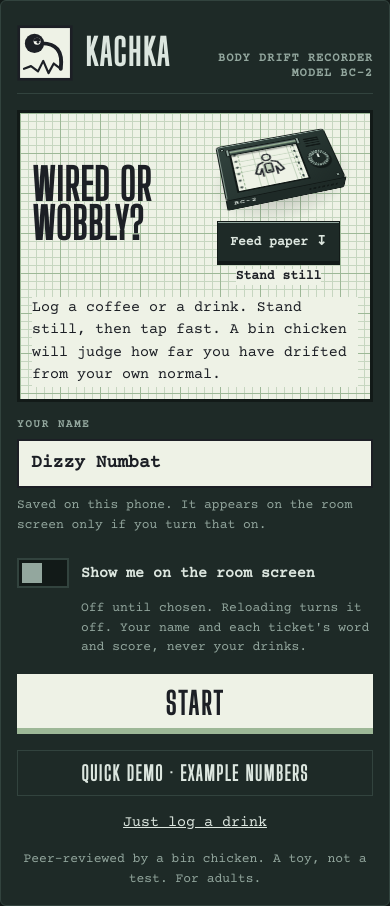
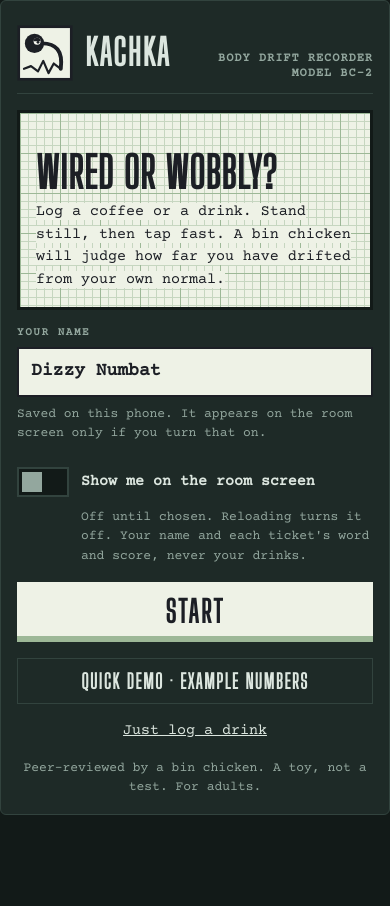
Before and after one commit to bharath-blazecode/tanda, a React (Vite) app: page / in a window 390 px wide. After the commit the page ends 844 px from the top, so only its background shows below. Built offline with nearby package versions, Linux system fonts and the light colour scheme.

Commit message:
Restore original clean Landing and remove illustrated paper machine

```diff
--- a/src/screens/landing/index.tsx
+++ b/src/screens/landing/index.tsx
@@ -5,7 +5,6 @@ import { Link, useLocation, useNavigate } from 'react-router'
 import { ChartWindow, Housing, Key, Plate, Printed, Toggle } from '../../ui'
 import { load, setRoomSharing, update } from '../../store/local'
 import { withdrawFromRoom } from '../../api/room'
-import { PaperRecorder } from './PaperRecorder'
 import { eraseEverything } from '../privacy/erase'
 
 const NAME_MAX = 16
@@ -67,17 +66,24 @@ export function Landing() {
       <Plate serial={'Body drift recorder\nModel BC-2'} />
 
       {/* First visit carries the name field, so the chart gives up height to keep the keys above the fold. */}
-      <ChartWindow className="landing-chart" style={{ flex: 1, minHeight: returning ? 260 : 200 }}>
+      <ChartWindow bottom style={{ flex: 1, minHeight: returning ? 260 : 200 }}>
         <Printed>
-          <h2>
+          <h2
+            style={{
+              margin: '0 0 var(--s2)',
+              font: '900 clamp(34px, 11vw, 52px)/0.9 var(--display)',
+              letterSpacing: '.02em',
+              textTransform: 'uppercase',
+              textWrap: 'balance',
+            }}
+          >
             Wired or wobbly?
           </h2>
-          <p>
+          <p style={{ margin: 0, maxWidth: '30ch', background: 'var(--chart)', display: 'inline' }}>
             Log a coffee or a drink. Stand still, then tap fast. A bin chicken will judge how far you
             have drifted from your own normal.
           </p>
         </Printed>
-        <PaperRecorder />
       </ChartWindow>
 
       {eraseError && <p role="status">{eraseError}</p>}
```
